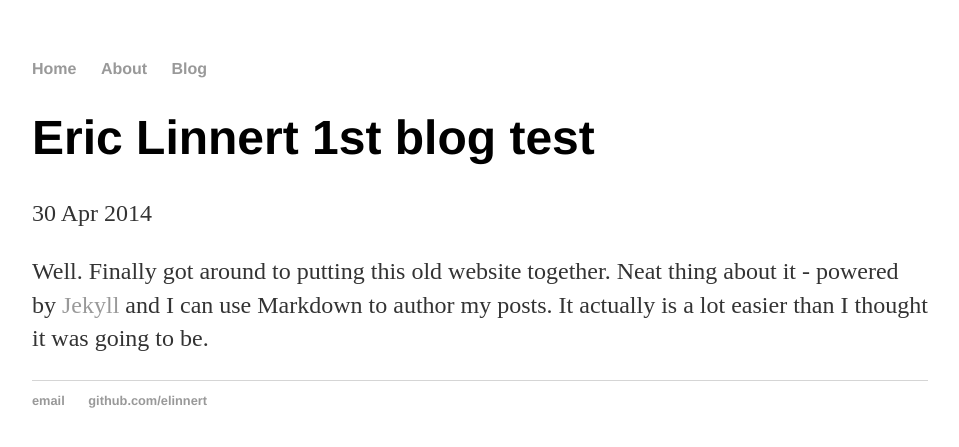
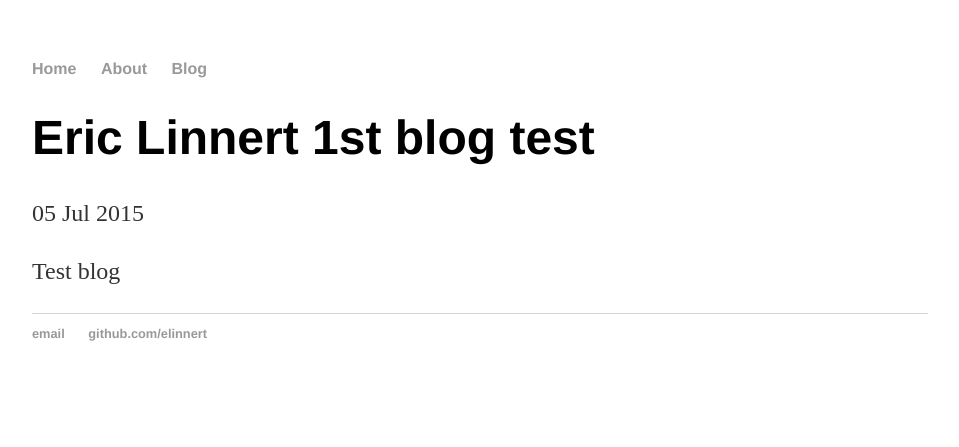
Before and after one commit to elinnert/elinnert.github.io, a Jekyll site: the page built from _posts/2015-07-05-my-firt-blog-post.md, in a window 1280 px wide. Shown: the top 447 px of the page, without its empty margins (160-1119 px from the left). Built offline with Jekyll 4.4.1, drawn with Linux system fonts in a browser that asks for light colours.

```diff
--- a/_posts/2015-07-05-my-firt-blog-post.md
+++ b/_posts/2015-07-05-my-firt-blog-post.md
@@ -1,7 +1,7 @@
 ---
 layout: post
 title: "Eric Linnert 1st blog test"
-date: 2014-04-30
+date: 2015-07-05
 ---
 
-Well. Finally got around to putting this old website together. Neat thing about it - powered by [Jekyll](http://jekyllrb.com) and I can use Markdown to author my posts. It actually is a lot easier than I thought it was going to be.
+Test blog
```
